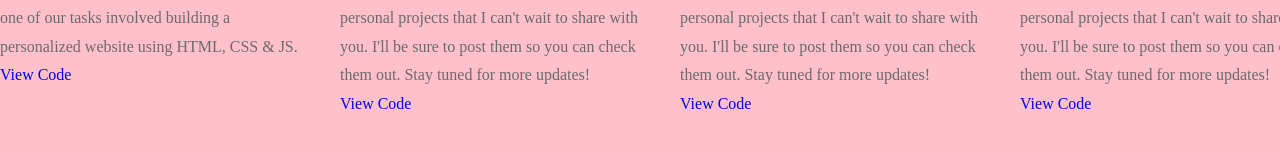
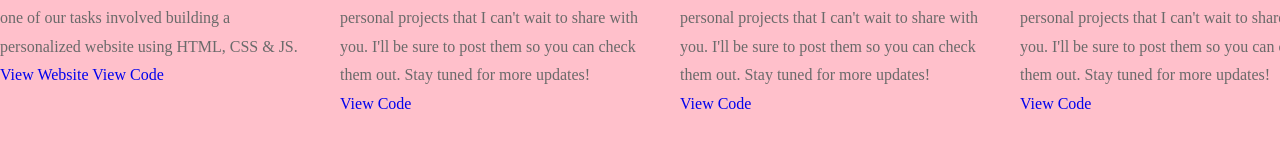
Before and after one commit to rosesweetroux02/PERSONAL-PORTFOLIO, a plain HTML site: page portfolio.html in a window 1280 px wide. Shown: the part 622-778 px from the top of the page. Drawn offline with Linux system fonts and the light colour scheme.

Commit message:
Final Project

```diff
--- a/portfolio.html
+++ b/portfolio.html
@@ -140,6 +140,7 @@ header{
             <h3>Portfolio Project</h3>
             <p>During my time at the CodeTribe Bootcamp, one of our tasks involved building
             a personalized website using HTML, CSS & JS. <br>
+            <a href="https://rosesweetroux02.github.io/ui-challengee/">View Website</a>
             <a href="https://github.com/rosesweetroux02/UI-CHALLENGE">View Code</a>
 
 
```
